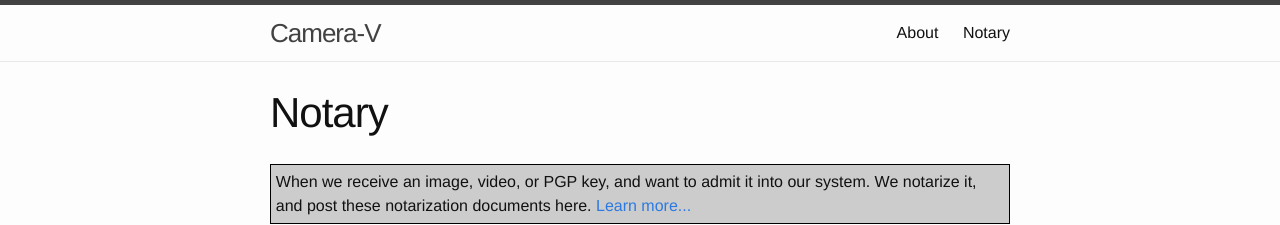
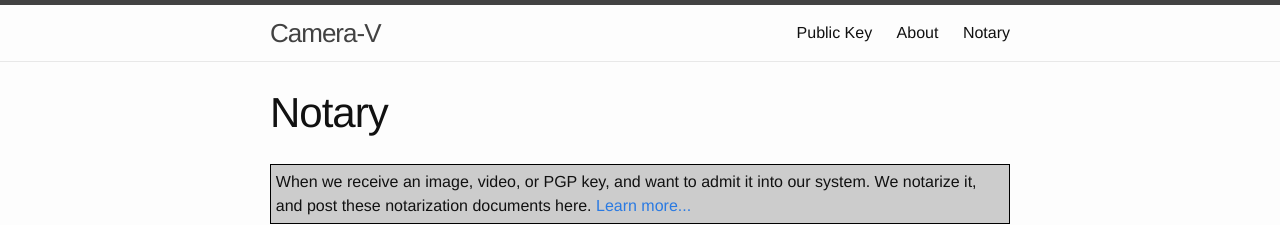
Before and after one commit to camera-v/camera-v.github.io, a Jekyll site: the page built from notary.html, in a window 1280 px wide. Shown: the top 225 px of the page. Built offline with Jekyll 4.4.1, drawn with Linux system fonts in a browser that asks for light colours.

Commit message:
with public key

```diff
--- a/_includes/header.html
+++ b/_includes/header.html
@@ -3,6 +3,7 @@
   <div class="wrapper">
 
     <a class="site-title" href="{{ site.baseurl }}/">{{ site.title }}</a>
+
 
     <nav class="site-nav">
       <a href="#" class="menu-icon">
@@ -14,11 +15,13 @@
       </a>
 
       <div class="trigger">
+        <a class="page-link" id="cv_pub_key" href="https://keybase.io/camerav" target="_blank">Public Key</a>
         {% for page in site.pages %}
           {% if page.title %}
           <a class="page-link" href="{{ page.url | prepend: site.baseurl }}">{{ page.title }}</a>
           {% endif %}
         {% endfor %}
+
       </div>
     </nav>
 
```
Also changed, not shown: css/camera-v.css (line endings or trailing spaces).
